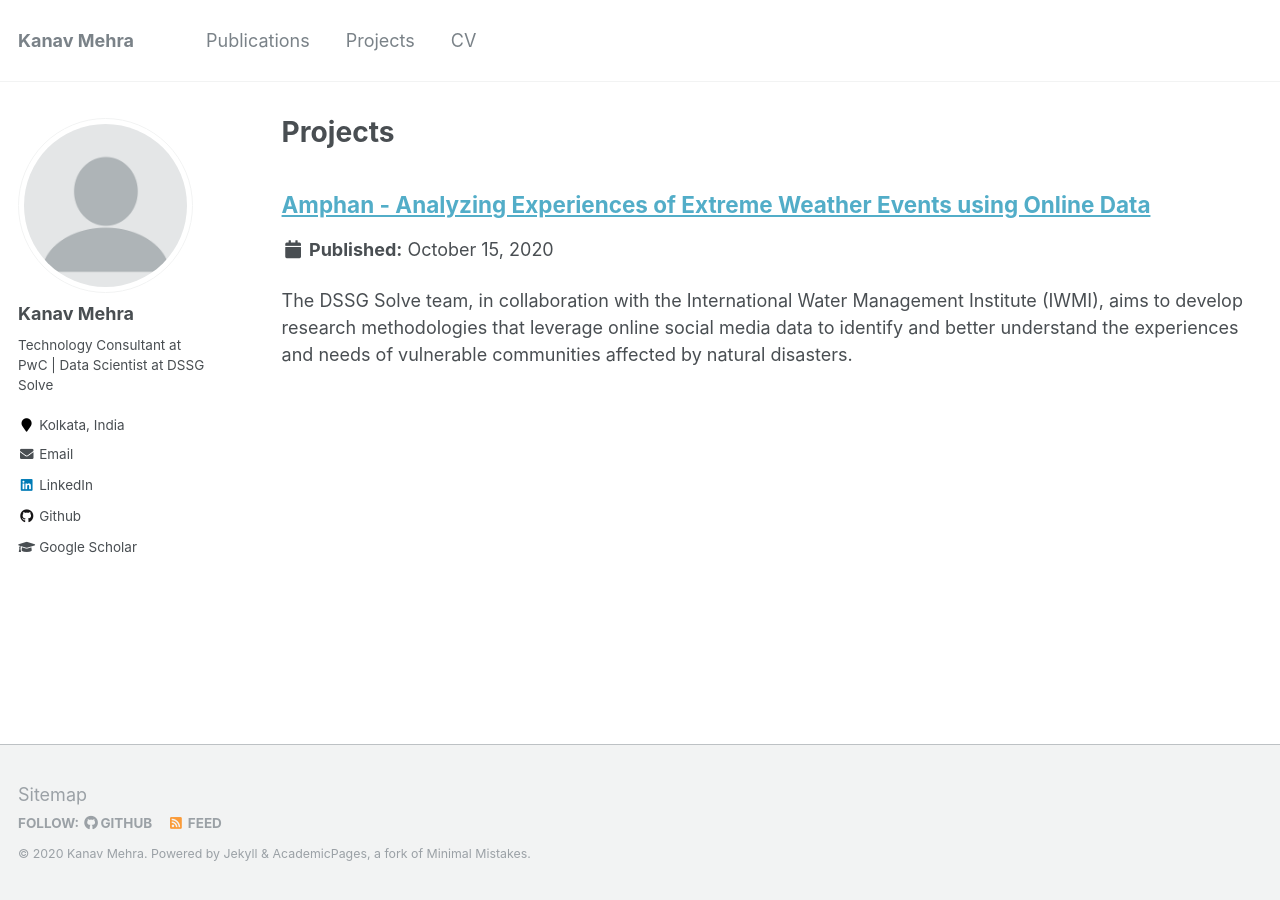
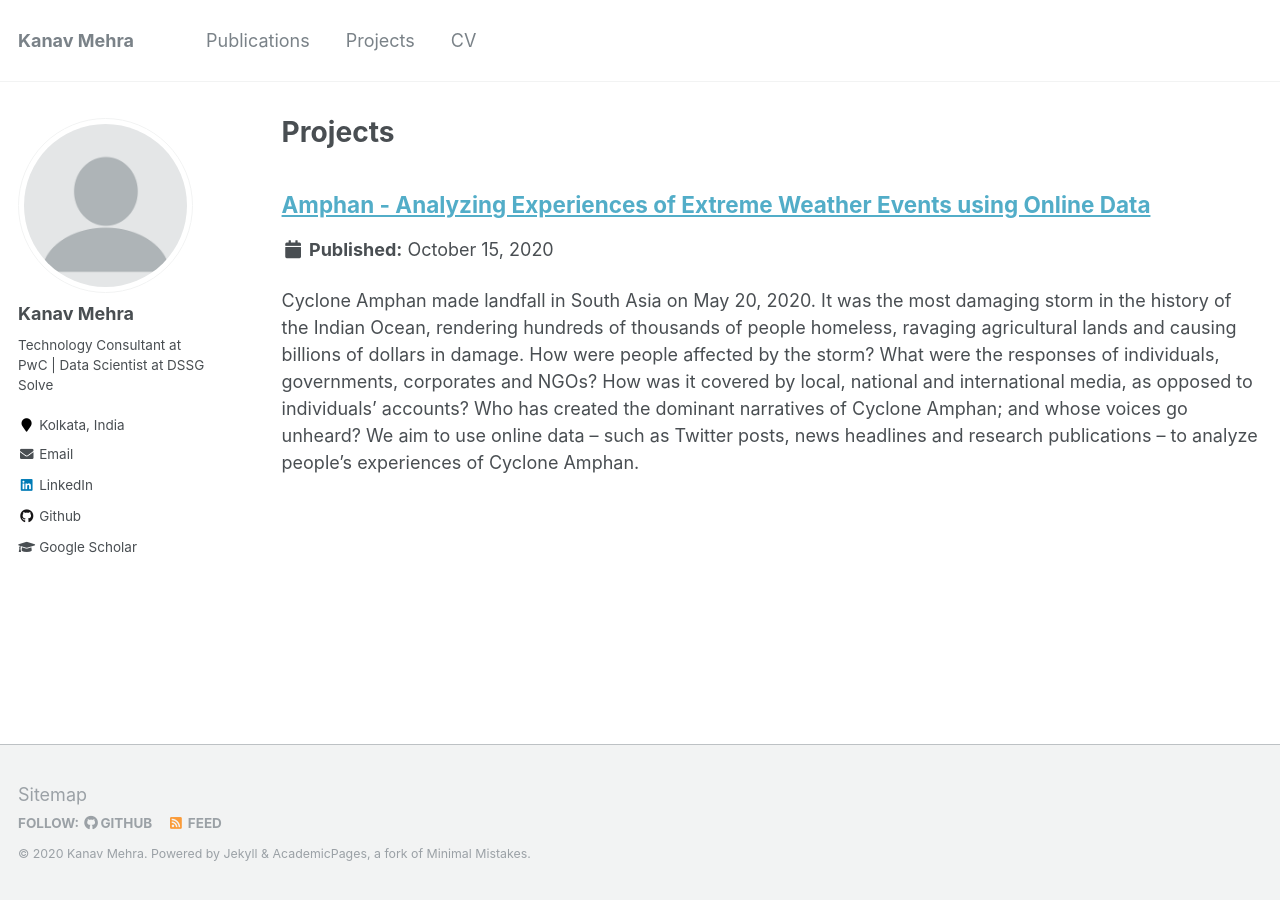
Before and after one commit to kanav-mehra/kanav-mehra.github.io, a Jekyll site: the page built from _pages/projects.md, in a window 1280 px wide. Built offline with Jekyll 4.4.1, drawn with Linux system fonts in a browser that asks for light colours.

Commit message:
Added Amphan project

```diff
--- a/_projects/Amphan.md
+++ b/_projects/Amphan.md
@@ -1,7 +1,7 @@
 ---
 title: 'Amphan - Analyzing Experiences of Extreme Weather Events using Online Data'
 collection: projects
-excerpt: 'The DSSG Solve team, in collaboration with the International Water Management Institute (IWMI), aims to develop research methodologies that leverage online social media data to identify and better understand the experiences and needs of vulnerable communities affected by natural disasters.'
+excerpt: 'Cyclone Amphan made landfall in South Asia on May 20, 2020. It was the most damaging storm in the history of the Indian Ocean, rendering hundreds of thousands of people homeless, ravaging agricultural lands and causing billions of dollars in damage. How were people affected by the storm? What were the responses of individuals, governments, corporates and NGOs? How was it covered by local, national and international media, as opposed to individuals’ accounts? Who has created the dominant narratives of Cyclone Amphan; and whose voices go unheard? We aim to use online data – such as Twitter posts, news headlines and research publications – to analyze people’s experiences of Cyclone Amphan.'
 date: 2020-10-15
 permalink: /projects/Amphan
 ---
```
